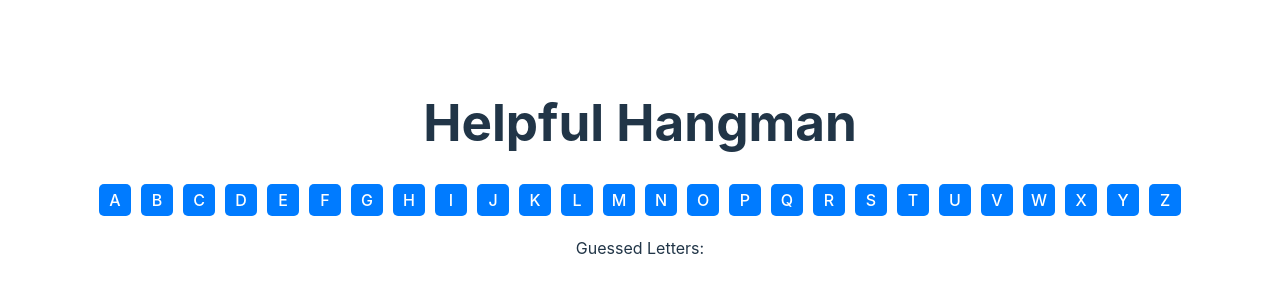
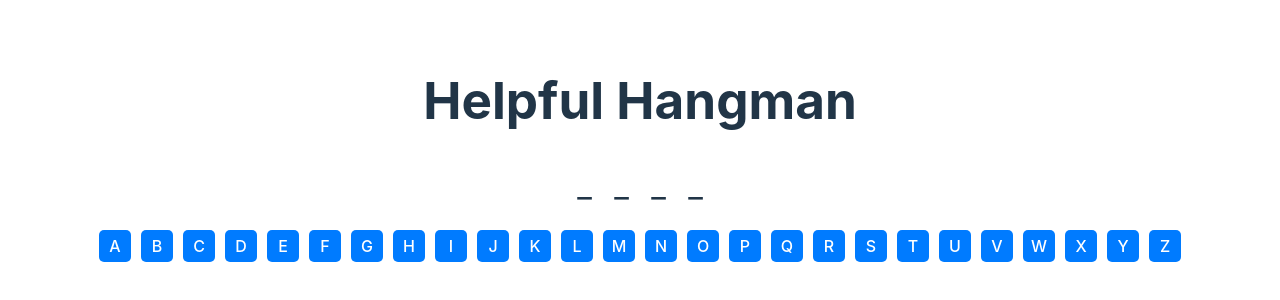
Before and after one commit to tahazakir/helpful-hangman, a React (Vite) app: page / in a window 1280 px wide. Shown: the part 240-540 px from the top of the page. Built offline with nearby package versions, Linux system fonts and the light colour scheme.

Commit message:
Word Display Added

```diff
--- a/src/App.jsx
+++ b/src/App.jsx
@@ -4,14 +4,25 @@ import viteLogo from '/vite.svg'
 import './App.css'
 import VoiceInputButton from './VoiceInputButton';
 import VirtualKeyboard from './VirtualKeyboard';
+import WordDisplay from './WordDisplay';
 
 function App() {
 
+  const [word, setWord] = useState("hero");  // This can be randomized from a list later
+  const [guessedLetters, setGuessedLetters] = useState([]);
+
+  const handleLetterGuess = (letter) => {
+    // Ensure the letter isn't already in the guessedLetters array
+    if (!guessedLetters.includes(letter)) {
+        setGuessedLetters(prevLetters => [...prevLetters, letter]);
+    }
+  };
 
   return (
     <div className="App">
       <h1>Helpful Hangman</h1>
-      <VirtualKeyboard />
+      <WordDisplay word={word} guessedLetters={guessedLetters} />
+      <VirtualKeyboard onLetterClick={handleLetterGuess} />
     </div>
   )
 }
--- a/src/VirtualKeyboard.jsx
+++ b/src/VirtualKeyboard.jsx
@@ -1,33 +1,24 @@
 import React, { useState } from 'react';
 
-function VirtualKeyboard() {
-    const [guessedLetters, setGuessedLetters] = useState([]);
+const VirtualKeyboard = ({ onLetterClick }) => {
     const alphabet = 'abcdefghijklmnopqrstuvwxyz'.split('');
 
-    const handleLetterClick = (letter) => {
-        if (!guessedLetters.includes(letter)) {
-            setGuessedLetters([...guessedLetters, letter]);
-        }
+    const handleClick = (letter) => {
+        onLetterClick(letter);
     };
 
     return (
-        <div>
         <div className="keyboard">
             {alphabet.map(letter => (
                 <button
                     key={letter}
-                        onClick={() => handleLetterClick(letter)}
-                        disabled={guessedLetters.includes(letter)}
+                    onClick={() => handleClick(letter)}
                 >
                     {letter.toUpperCase()}
                 </button>
             ))}
         </div>
-            <div className="display">
-                Guessed Letters: {guessedLetters.join(', ').toUpperCase()}
-            </div>
-        </div>
     );
-}
+};
 
 export default VirtualKeyboard;
--- /dev/null
+++ b/src/WordDisplay.jsx
@@ -0,0 +1,15 @@
+import React from 'react';
+
+function WordDisplay({ word, guessedLetters }) {
+    return (
+        <div className="word-display">
+            {word.split('').map((letter, index) => (
+                <span key={index} className="letter">
+                    {guessedLetters.includes(letter) ? letter : '_'}
+                </span>
+            ))}
+        </div>
+    );
+}
+
+export default WordDisplay;
--- a/src/index.css
+++ b/src/index.css
@@ -88,6 +88,22 @@ button:focus-visible {
   cursor: not-allowed;
 }
 
+.word-display {
+  font-size: 2em;
+  display: flex;
+  justify-content: center;
+  align-items: center;
+  gap: 5px;
+  margin-bottom: 20px;
+}
+
+.letter {
+  display: inline-block;
+  width: 1em; /* adjust based on your design */
+  text-align: center;
+
+}
+
 
 @media (prefers-color-scheme: light) {
   :root {
```
Lines whose indentation alone changed are shown as unchanged.
